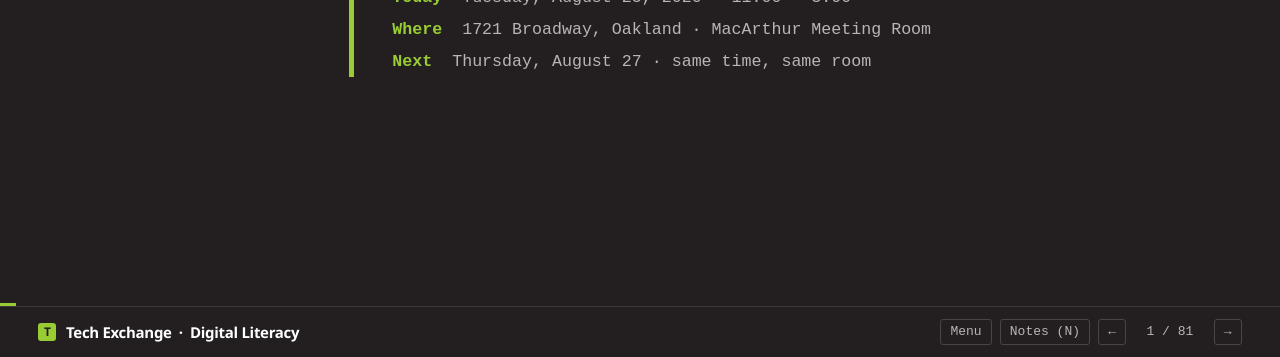
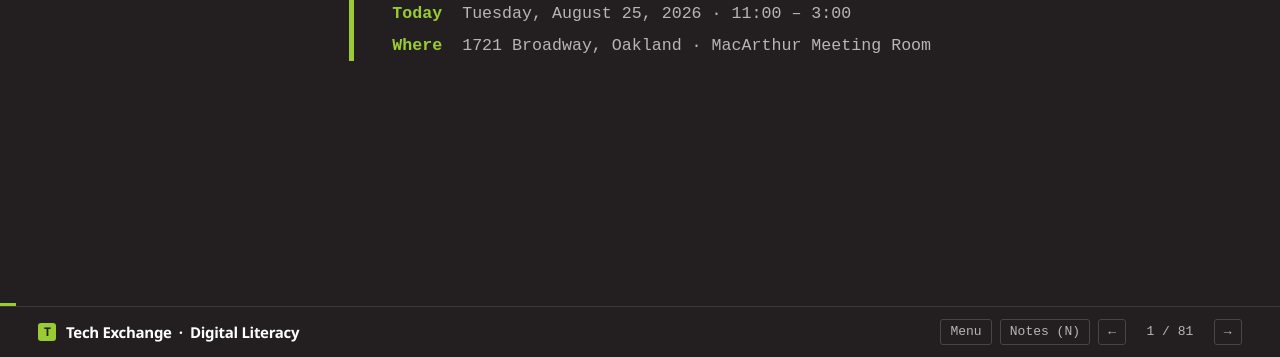
Before and after one commit to timothylrichardson/techexchange-class, a plain HTML site: page class-1.html in a window 1280 px wide. Shown: the part 443-800 px from the top of the page. Drawn offline with Linux system fonts and the light colour scheme.

Commit message:
Remove next meeting details from class-1.html
Removed the next meeting details from the meta section.

```diff
--- a/class-1.html
+++ b/class-1.html
@@ -171,7 +171,6 @@ const DECK = [
   <div class="meta">
     <b>Today</b> &nbsp;Tuesday, August 25, 2026 · 11:00  – 3:00 <br>
     <b>Where</b> &nbsp;1721 Broadway, Oakland · MacArthur Meeting Room<br>
-    <b>Next</b> &nbsp;Thursday, August 27 · same time, same room
   </div>
 </div>`,
 n:"Sign-in sheet goes around now. Have everyone open the laptop and power on while you talk — the boot takes two minutes and you want that happening in the background."},
```
